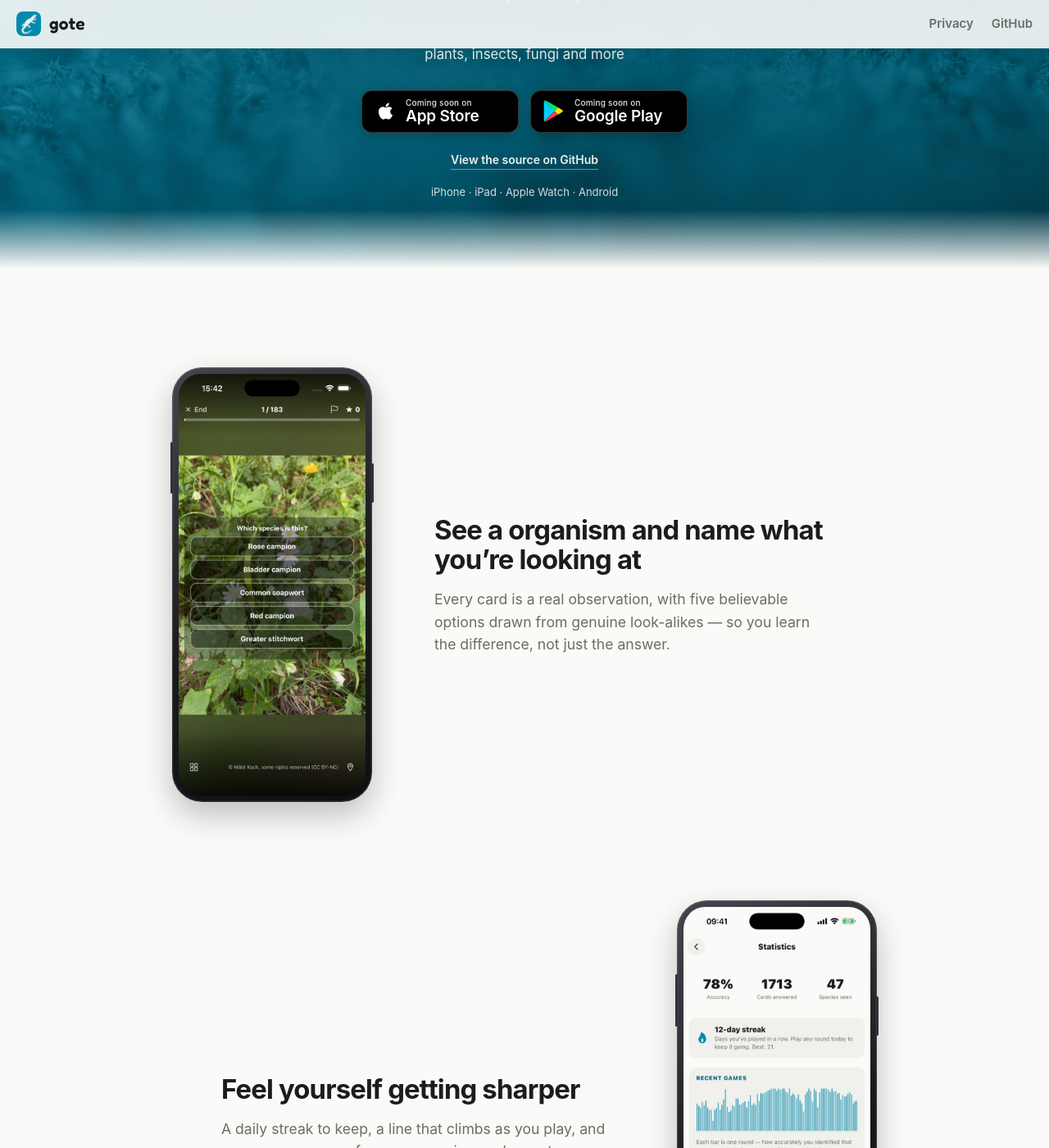
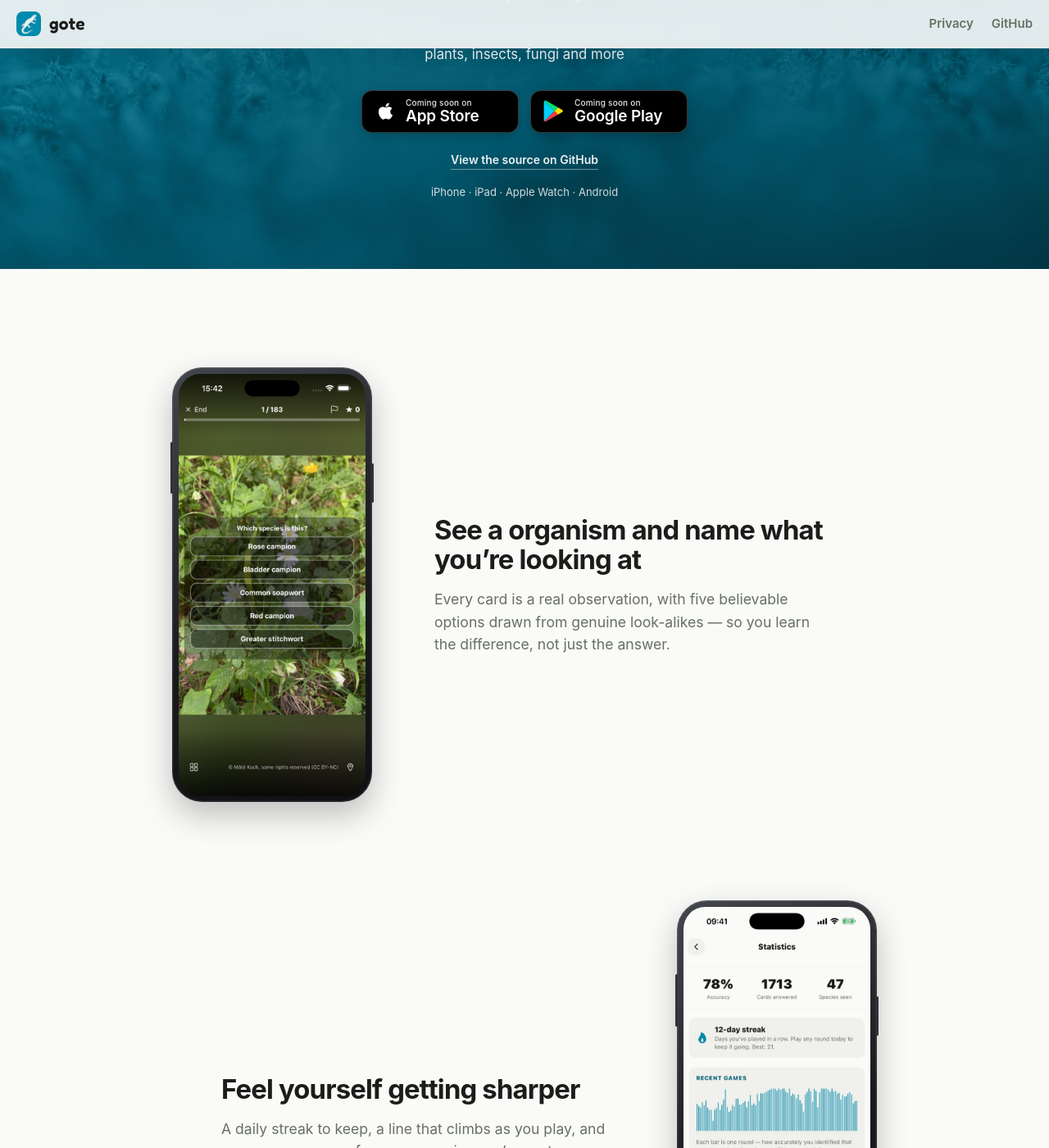
Before and after one commit to turbolya/gote, a Jekyll site: the page built from index.html, in a window 1280 px wide and 1400 px high, scrolled down 356 px. Shown: the whole window at 82% size. Built offline with Jekyll 4.4.1, drawn with Linux system fonts in a browser that asks for light colours.

Commit message:
Remove the hero bottom fade
Drop the theme-aware bottom fade added in the last hero pass — it read
poorly against the page. The center-weighted wash and one-time settle
stay.

Co-Authored-By: Claude Opus 4.8 <noreply@anthropic.com>

```diff
--- a/index.html
+++ b/index.html
@@ -26,15 +26,6 @@ title: false
       linear-gradient(180deg, rgba(3,74,92,.34) 0%, rgba(2,60,76,.28) 58%, rgba(2,50,64,.50) 100%),
       url('/assets/hero-bg.jpg') center / cover no-repeat;
     transform-origin: center;
-  }
-  /* Soft landing: the photo dissolves into the page background instead of
-     cutting off. Kept inside the empty bottom padding so it never sits behind
-     text — matters in light mode, where --bg is near-white. */
-  .hero::after {
-    content: "";
-    position: absolute; left: 0; right: 0; bottom: 0; height: 72px; z-index: -1;
-    background: linear-gradient(to bottom, rgba(0,0,0,0), var(--bg));
-    pointer-events: none;
   }
   .hero > * { position: relative; }
   .hero h1, .hero .tagline, .hero .sub {
```
